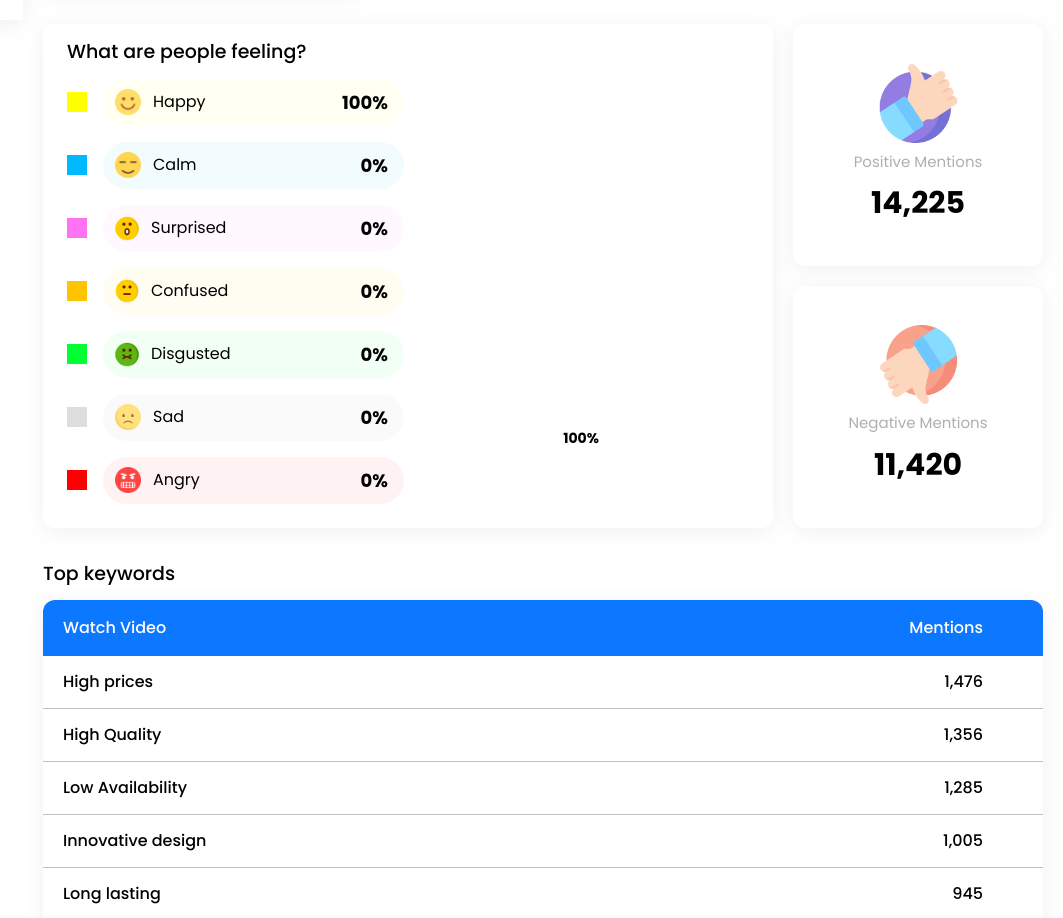
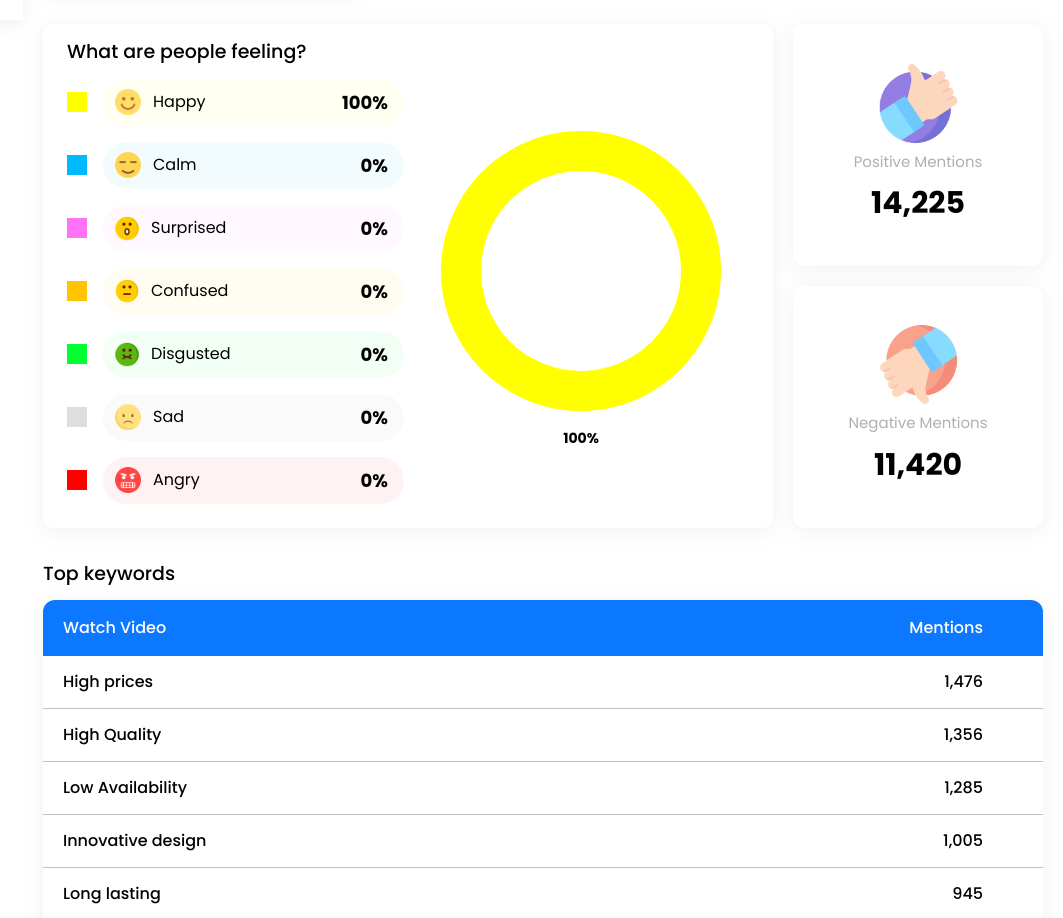
Before and after one commit to sulaimanwebdev/Kanji-AI, a React (Create React App) app: page /dashboard/customer-viewpoint in a window 1280 px wide. Shown: the part 780-1698 px from the top of the page, without its empty margins (217-1280 px from the left). Built offline with nearby package versions, Linux system fonts and the light colour scheme.

Commit message:
almost fixed

```diff
--- a/src/components/Chart.js
+++ b/src/components/Chart.js
@@ -39,14 +39,18 @@ const Chart = ({ data }) => {
         const isVisible = parseFloat(item.percentage) !== 0; // Check if percentage is not 0%
         const strokeColor = isVisible ? item.color : 'none'; // Set stroke color to 'none' if percentage is 0%
 
+        // Set the stroke color to the item color if percentage is 100%
+        const strokeColor100 = parseFloat(item.percentage) === 100 ? item.color : strokeColor;
+
         return (
           <g key={item.emotion}>
             {isVisible && (
               <path
-                d={`M ${startX} ${startY} A ${radius} ${radius} 0 ${largeArcFlag} 1 ${endX} ${endY}`}
+                d={`M ${startX} ${item.percentage !== "100%" ? startY : "29.999"} A ${radius} ${radius} 0 ${largeArcFlag} 1 ${endX} ${endY}`}
                 fill="none"
-                stroke={strokeColor}
+                stroke={strokeColor100}
                 strokeWidth={strokeWidth}
+                className={item.percentage !== "100%" ? "" : "-translate-x-[120px] translate-y-[120px]"}
               />
             )}
             {isVisible && (
@@ -59,7 +63,7 @@ const Chart = ({ data }) => {
                 fontSize="14"
                 className="font-bold"
               >
-                {item.percentage}
+                                {item.percentage}
               </text>
             )}
           </g>
--- a/src/pages/CustomerViewpoint.js
+++ b/src/pages/CustomerViewpoint.js
@@ -37,7 +37,6 @@ const CustomerViewpoint = () => {
       window.removeEventListener("resize", handleResize);
     };
   }, []);
-
 
 
   let data = [
```
